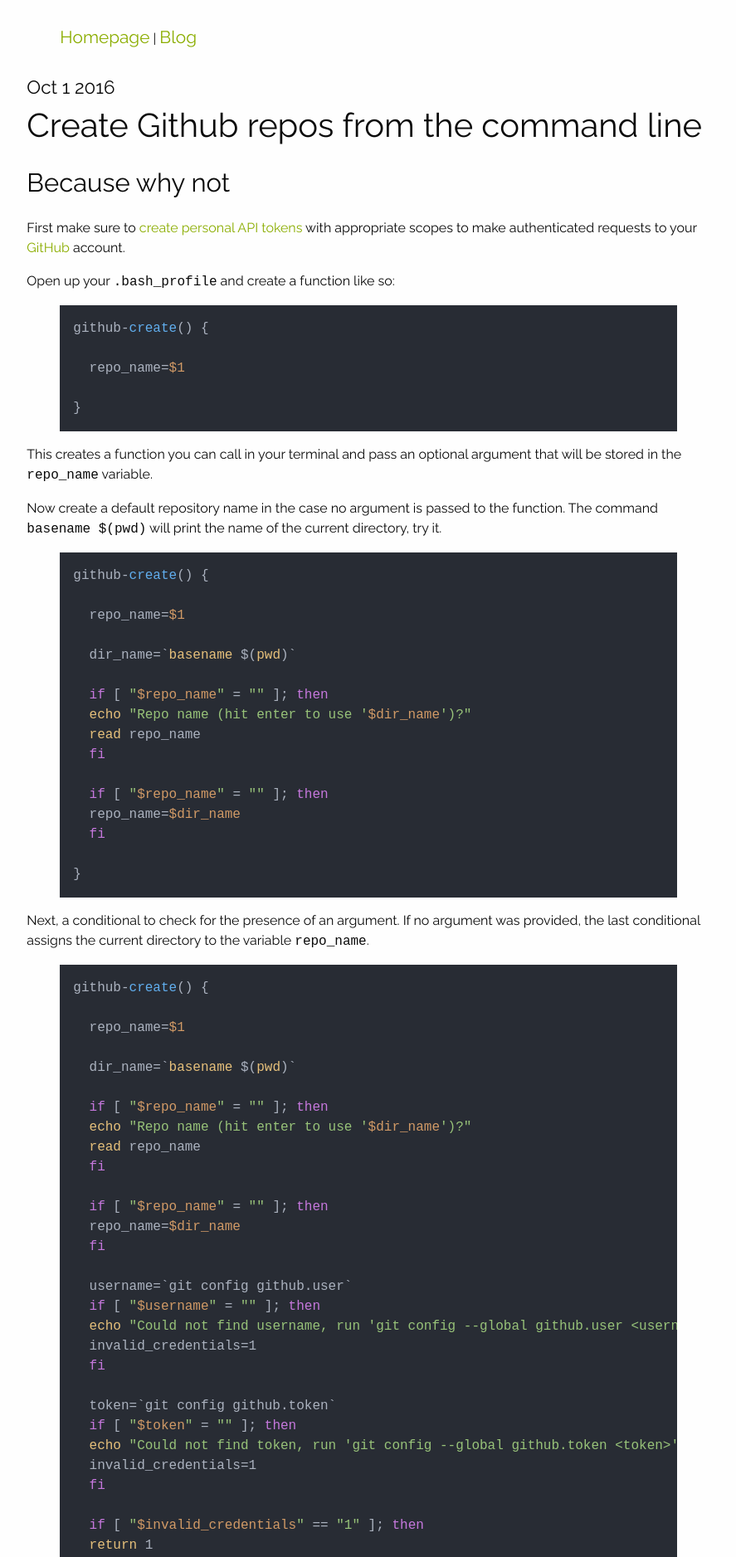
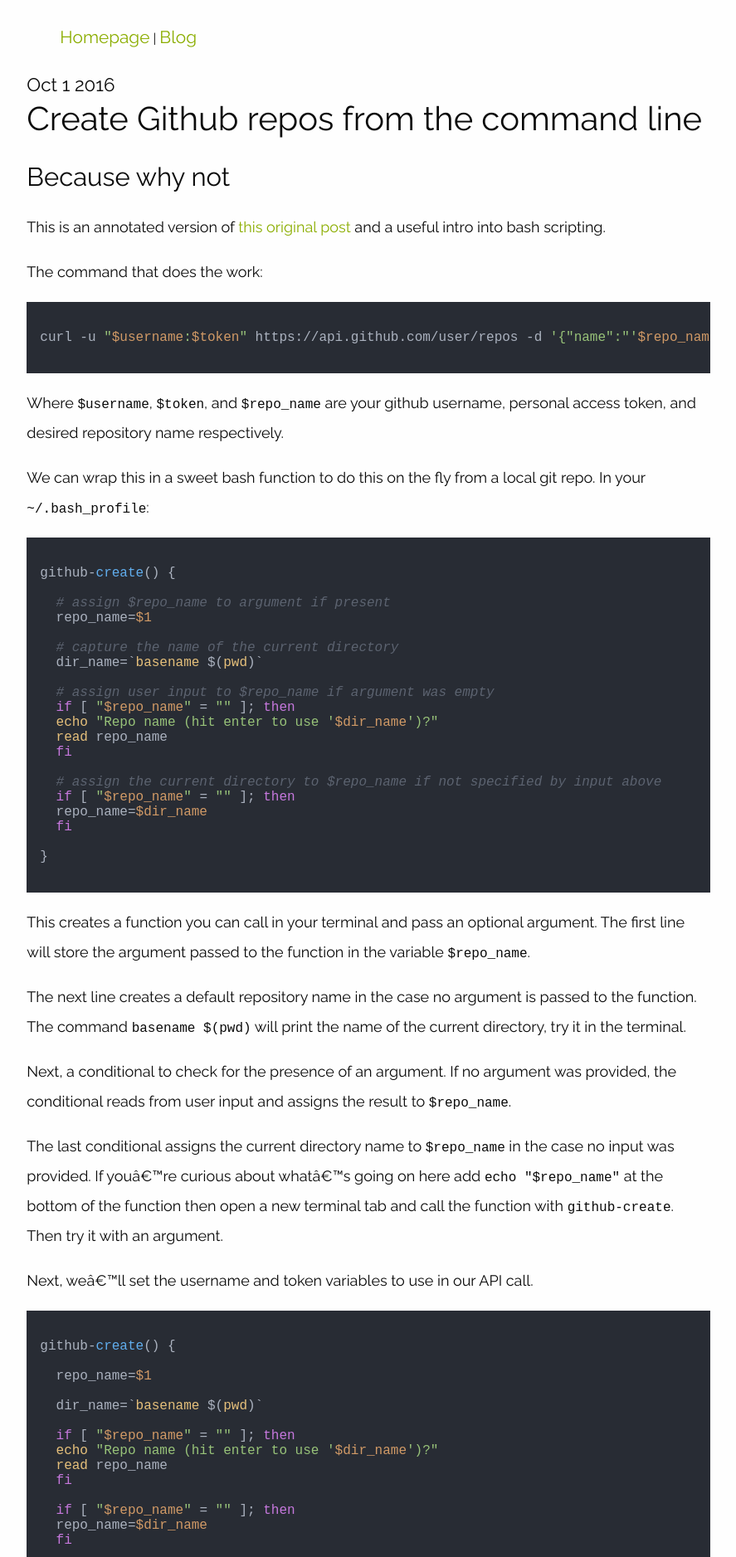
Before and after one commit to cjessett/new-site, a Jekyll site: the page built from _posts/2016-10-01-create-github-repos-from-the-command-line.markdown, in a window 1280 px wide. Shown: the top 1877 px of the page at 83% size, without its empty margins (196-1083 px from the left). Built offline with Jekyll 4.4.1, drawn with Linux system fonts in a browser that asks for light colours; nearby versions of some CDN libraries; comment, search, counter and statistics services are not loaded; some of the changed text lies outside the part shown.

Commit message:
edit post

````diff
--- a/_config.yml
+++ b/_config.yml
@@ -3,7 +3,7 @@ description: >
   CJ Jessett. I'm a web developer, rock climber, and skiing enthusiast.
 
 permalink: pretty
-url: //cjessett.github.io/new-site
+url: "localhost:4000"
 
 email: me@cjjessett.com
 twitter: //twitter.com/kep20f
--- a/_includes/head.html
+++ b/_includes/head.html
@@ -5,7 +5,7 @@
     <link href="//fonts.googleapis.com/css?family=Open+Sans:400,700,800|Raleway:400,200,700" rel="stylesheet" type="text/css">
     <link href="//maxcdn.bootstrapcdn.com/font-awesome/4.5.0/css/font-awesome.min.css" rel="stylesheet">
     <link rel="stylesheet" href="//cdnjs.cloudflare.com/ajax/libs/highlight.js/9.7.0/styles/atom-one-dark.min.css">
-    <link rel="stylesheet" type="text/css" href="{{ site.url }}/css/main.css">
+    <link rel="stylesheet" type="text/css" href="/css/main.css">
     <link rel="shortcut icon" href="favicon.ico">
     <meta name="viewport" content="width=device-width, initial-scale=1">
     <meta name="description" content="{{ site.description }}">
--- a/_layouts/post.html
+++ b/_layouts/post.html
@@ -16,7 +16,7 @@ layout: default
     <script async src="//platform.twitter.com/widgets.js" charset="utf-8"></script>
 </div>
 
-  <section>
+  <section class="post-content">
     {{ content }}
   </section>
 </article>
--- a/_posts/2016-10-01-create-github-repos-from-the-command-line.markdown
+++ b/_posts/2016-10-01-create-github-repos-from-the-command-line.markdown
@@ -6,24 +6,56 @@ date: 2016-10-01T03:55:31-05:00
 
 ### Because why not
 
-First make sure to [create personal API tokens](//github.com/blog/1509-personal-api-tokens) with appropriate scopes to make authenticated requests to your [GitHub](//github.com) account.
+This is an annotated version of [this original post](https://www.viget.com/articles/create-a-github-repo-from-the-command-line) and a useful intro into bash scripting.
 
-Open up your `.bash_profile` and create a function like so:
-{% highlight bash %}
+The command that does the work:
+
+```
+
+curl -u "$username:$token" https://api.github.com/user/repos -d '{"name":"'$repo_name'"}' > /dev/null 2>&1
+
+```
+
+Where `$username`, `$token`, and `$repo_name` are your github username, personal access token, and desired repository name respectively.
+
+We can wrap this in a sweet bash function to do this on the fly from a local git repo. In your `~/.bash_profile`:
+
+```
 
 github-create() {
 
+  # assign $repo_name to argument if present
   repo_name=$1
+
+  # capture the name of the current directory
+  dir_name=`basename $(pwd)`
+
+  # assign user input to $repo_name if argument was empty
+  if [ "$repo_name" = "" ]; then
+  echo "Repo name (hit enter to use '$dir_name')?"
+  read repo_name
+  fi
+
+  # assign the current directory to $repo_name if not specified by input above
+  if [ "$repo_name" = "" ]; then
+  repo_name=$dir_name
+  fi
 
 }
 
-{% endhighlight %}
+```
 
-This creates a function you can call in your terminal and pass an optional argument that will be stored in the `repo_name` variable.
+This creates a function you can call in your terminal and pass an optional argument. The first line will store the argument passed to the function in the variable `$repo_name`.
 
-Now create a default repository name in the case no argument is passed to the function. The command `basename $(pwd)` will print the name of the current directory, try it.
+The next line creates a default repository name in the case no argument is passed to the function. The command `basename $(pwd)` will print the name of the current directory, try it in the terminal.
 
-{% highlight bash %}
+Next, a conditional to check for the presence of an argument. If no argument was provided, the conditional reads from user input and assigns the result to `$repo_name`.
+
+The last conditional assigns the current directory name to `$repo_name` in the case no input was provided. If you're curious about what's going on here add `echo "$repo_name"` at the bottom of the function then open a new terminal tab and call the function with  `github-create`. Then try it with an argument.
+
+Next, we'll set the username and token variables to use in our API call.
+
+```
 
 github-create() {
 
@@ -40,14 +72,50 @@ github-create() {
   repo_name=$dir_name
   fi
 
+  # this sets $username to the result of the command 'git config github.user'
+  username=`git config github.user`
+  if [ "$username" = "" ]; then
+  echo "Could not find username, run 'git config --global github.user <username>'"
+  invalid_credentials=1
+  fi
+
+  # this sets $token to the result of the command 'git config github.token'
+  token=`git config github.token`
+  if [ "$token" = "" ]; then
+  echo "Could not find token, run 'git config --global github.token <token>'"
+  invalid_credentials=1
+  fi
+
+  # return from the function if the credentials are not found
+  if [ "$invalid_credentials" == "1" ]; then
+  return 1
+  fi
+
 }
 
-{% endhighlight %}
+```
 
-Next, a conditional to check for the presence of an argument. If no argument was provided, the last conditional assigns the current directory to the variable `repo_name`.
+Here we check for a github username and token that have been set in the `~/.gitconfig` file. [Here](https://git-scm.com/docs/git-config) you can find info about setting options with `git config`.
+
+To check if you have set git config options run `git config -l` to list all of your config options. You can also run `git config` for help with the command.
+
+Running the command `git config --global github.user <YOUR_USERNAME>`, and likewise with `github.token`, will write to `~/.gitconfig` like so:
+
+```
+# ~/.gitconfig
+
+[github]
+  user: <YOUR_USERNAME>
+  token: <YOUR_TOKEN>
+
+```
 
 
-{% highlight bash %}
+I set my username and token with the commands above after [generating](https://github.com/settings/tokens) a [personal API token](//github.com/blog/1509-personal-api-tokens) with appropriate scopes. This allows you to make authenticated requests to your [GitHub](//github.com) account.
+
+Now lets add the curl request.
+
+```
 
 github-create() {
 
@@ -80,30 +148,70 @@ github-create() {
   return 1
   fi
 
+  # echo some useful feedback and make a request to the API
+  echo -n "Creating Github repository '$repo_name' ..."
+  curl -u "$username:$token" https://api.github.com/user/repos -d '{"name":"'$repo_name'"}' > /dev/null 2>&1
+
+ echo " done."
+
 }
 
-{% endhighlight %}
+```
 
-Now we will check for a github username and token that have been set
+This makes a request to the `/user/repos` [endpoint](https://developer.github.com/v3/repos/#create) using [basic authentication](https://developer.github.com/v3/auth/#basic-authentication) to create a new GitHub repository.
 
-{% highlight bash %}
- echo -n "Creating Github repository '$repo_name' ..."
- curl -u "$username:$token" https://api.github.com/user/repos -d '{"name":"'$repo_name'"}' > /dev/null 2>&1
+Finally,
 
- echo " done."
-{% endhighlight %}
+```
 
-{% highlight bash %}
- remote=`git remote -v`
- if [ "$remote" = "" ]; then
- echo "Add remote as origin (y/n)?"
- read add_remote
- fi
+github-create() {
 
- if [ "$add_remote" = "y" ]; then
- url="https://github.com/$username/$repo_name"
- `git remote add origin $url`
- echo "Added '$url' to remote as 'origin'."
- fi
+  repo_name=$1
+
+  dir_name=`basename $(pwd)`
+
+  if [ "$repo_name" = "" ]; then
+  echo "Repo name (hit enter to use '$dir_name')?"
+  read repo_name
+  fi
+
+  if [ "$repo_name" = "" ]; then
+  repo_name=$dir_name
+  fi
+
+  username=`git config github.user`
+  if [ "$username" = "" ]; then
+  echo "Could not find username, run 'git config --global github.user <username>'"
+  invalid_credentials=1
+  fi
+
+  token=`git config github.token`
+  if [ "$token" = "" ]; then
+  echo "Could not find token, run 'git config --global github.token <token>'"
+  invalid_credentials=1
+  fi
+
+  if [ "$invalid_credentials" == "1" ]; then
+  return 1
+  fi
+
+  echo -n "Creating Github repository '$repo_name' ..."
+  curl -u "$username:$token" https://api.github.com/user/repos -d '{"name":"'$repo_name'"}' > /dev/null 2>&1
+
+  echo " done."
+
+  remote=`git remote -v`
+  if [ "$remote" = "" ]; then
+  echo "Add remote as origin (y/n)?"
+  read add_remote
+  fi
+
+  if [ "$add_remote" = "y" ]; then
+  url="https://github.com/$username/$repo_name"
+  `git remote add origin $url`
+  echo "Added '$url' to remote as 'origin'."
+  fi
+
 }
-{% endhighlight %}
+
+```
--- a/css/_post.scss
+++ b/css/_post.scss
@@ -1,6 +1,13 @@
 article.post {
   .post-date { font-size: 1.4rem; }
   .post-title { margin: 0; }
+
+  section.post-content {
+    p {
+      font-size: 18px;
+      line-height: 2;
+    }
+  }
 
   code {
     font-size: 1rem;
--- a/css/main.scss
+++ b/css/main.scss
@@ -47,7 +47,6 @@ body {
   padding: 0;
   font-family: $font-stack;
   font-weight: normal;
-  line-height: 1.5;
   color: $font-color;
   background: #fefefe;
   -webkit-font-smoothing: antialiased;
````
Also changed, not shown: 5 other files.
